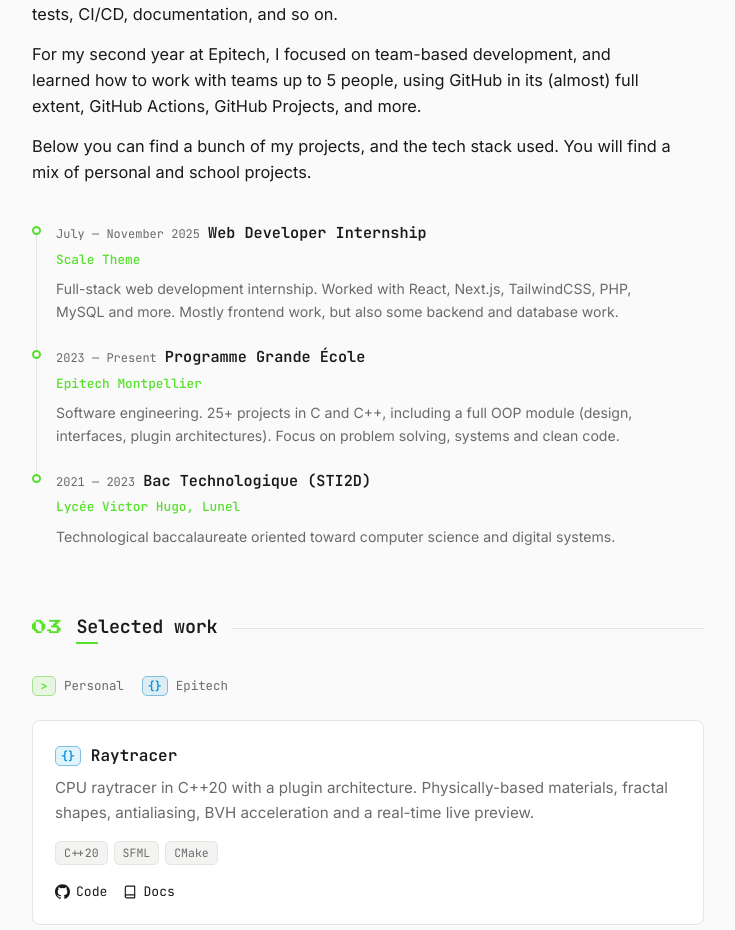
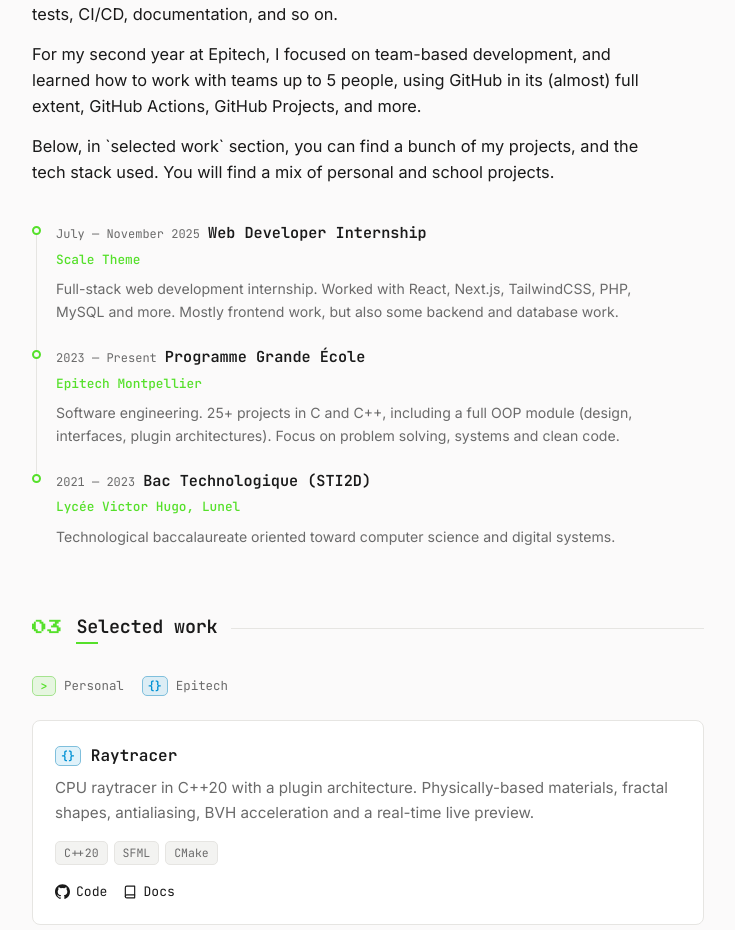
Before and after one commit to lucaspujol/portfolio, a React (Vite) app: page / in a window 1280 px wide. Shown: the part 1044-1974 px from the top of the page, without its empty margins (272-1007 px from the left). Built offline with nearby package versions, Linux system fonts and the light colour scheme.

Commit message:
fix(profile): changed a sentence (thats it lowk)

```diff
--- a/src/data/profile.js
+++ b/src/data/profile.js
@@ -19,7 +19,7 @@ export const profile = {
     "What I enjoy the most is not just writing code, but designing full architectures. I like to think about the interfaces, the abstractions, the patterns, the relationships between components...",
     "I also love building complete projects: this means not just functional code, but also tests, CI/CD, documentation, and so on.",
     "For my second year at Epitech, I focused on team-based development, and learned how to work with teams up to 5 people, using GitHub in its (almost) full extent, GitHub Actions, GitHub Projects, and more.",
-    "Below you can find a bunch of my projects, and the tech stack used. You will find a mix of personal and school projects.",
+    "Below, in `selected work` section, you can find a bunch of my projects, and the tech stack used. You will find a mix of personal and school projects.",
   ],
   experience: [
     {
```
